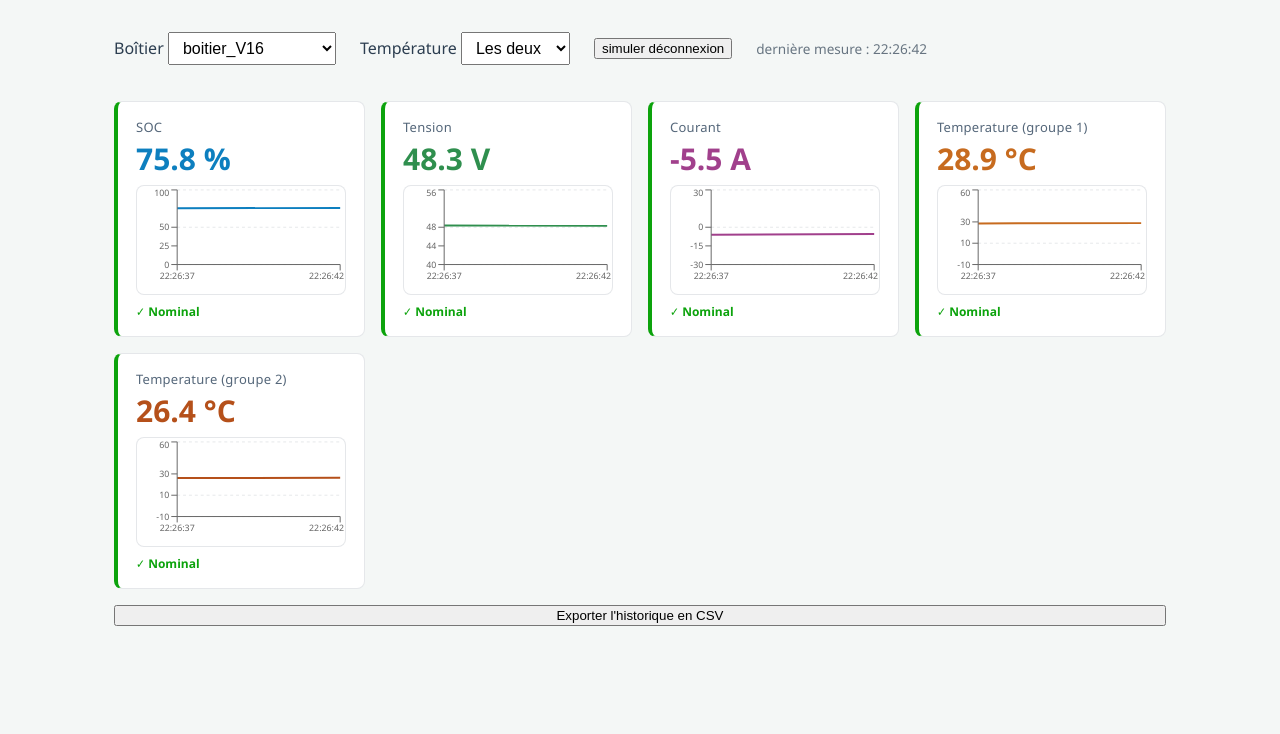
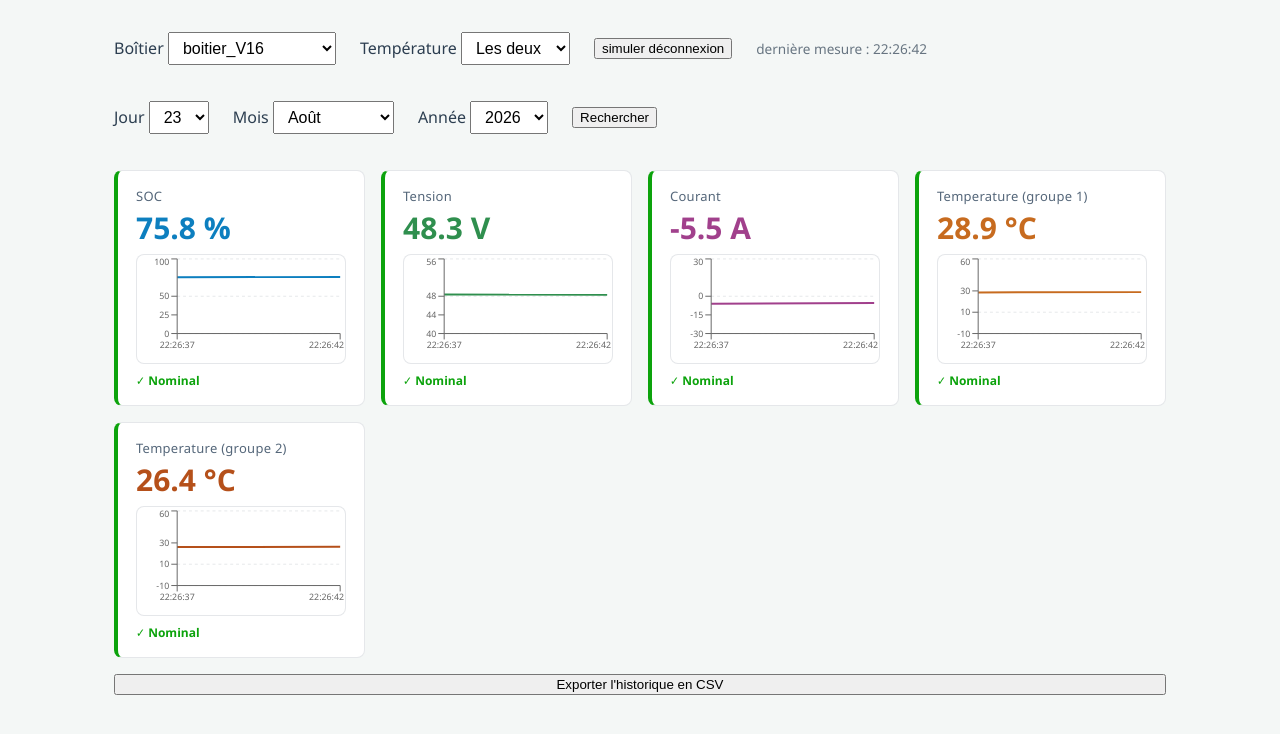
Before and after one commit to lbeanou2007-crypto/omega-power, a React (Vite) app: page / in a window 1280 px wide. Shown: the top 734 px of the page. Built offline with nearby package versions, Linux system fonts and the light colour scheme.

Commit message:
ajout des recherche temporelle (historique)

```diff
--- a/src/App.jsx
+++ b/src/App.jsx
@@ -24,6 +24,10 @@ const LIMITS = {
 
 const BOITIERS = ["boitier_V16", "boitier_BMS_V14", "boitier_V16+MAC"];
 const TEMP_MODES = ["Groupe 1", "Groupe 2", "Les deux"];
+const MOIS = [
+  "Janvier", "Février", "Mars", "Avril", "Mai", "Juin",
+  "Juillet", "Août", "Septembre", "Octobre", "Novembre", "Décembre",
+];
 
 // Détermine si une valeur est dans sa plage nominale (min/max) ou en alerte.
 // Utilisé à la fois pour la classe CSS de la tuile (ok/crit) et pour le badge
@@ -32,14 +36,92 @@ function statusOf(value, min, max) {
   return value < min || value > max ? "crit" : "ok";
 }
 
+// --- Génération de données historiques SIMULÉES ---------------------------
+// Pas de vraie base de données pour l'instant : on génère une journée de
+// mesures plausibles pour un (boîtier, jour) donné. Le générateur est
+// "seedé" à partir de la date + du boîtier, donc une même recherche renvoie
+// toujours les mêmes valeurs (utile pour tester l'IHM de façon reproductible).
+
+// Petit générateur pseudo-aléatoire déterministe (mulberry32).
+function creerRng(seed) {
+  let a = seed >>> 0;
+  return function () {
+    a |= 0;
+    a = (a + 0x6d2b79f5) | 0;
+    let t = Math.imul(a ^ (a >>> 15), 1 | a);
+    t = (t + Math.imul(t ^ (t >>> 7), 61 | t)) ^ t;
+    return ((t ^ (t >>> 14)) >>> 0) / 4294967296;
+  };
+}
+
+// Transforme une chaîne (ex: "2024-03-14|boitier_V16") en entier pour servir
+// de graine au générateur pseudo-aléatoire.
+function hashSeed(str) {
+  let h = 2166136261;
+  for (let i = 0; i < str.length; i++) {
+    h ^= str.charCodeAt(i);
+    h = Math.imul(h, 16777619);
+  }
+  return h >>> 0;
+}
+
+// Génère un point de mesure plausible pour un instant donné de la journée
+// (heureDecimal ∈ [0, 24[), avec une légère variation sinusoïdale + du bruit.
+function genererPoint(rng, heureDecimal) {
+  const cycle = Math.sin((heureDecimal / 24) * Math.PI * 2);
+  const soc = clamp(60 + cycle * 25 + (rng() - 0.5) * 8, LIMITS.soc.floor, LIMITS.soc.ceil);
+  const tension = clamp(48 + cycle * 2.5 + (rng() - 0.5) * 1.2, LIMITS.tension.floor, LIMITS.tension.ceil);
+  const courant = clamp(cycle * 12 + (rng() - 0.5) * 6, LIMITS.courant.floor, LIMITS.courant.ceil);
+  const temp1 = clamp(24 + cycle * 8 + (rng() - 0.5) * 3, LIMITS.temp1.floor, LIMITS.temp1.ceil);
+  const temp2 = clamp(23 + cycle * 8 + (rng() - 0.5) * 3, LIMITS.temp2.floor, LIMITS.temp2.ceil);
+  return { soc, tension, courant, temp1, temp2 };
+}
+
+function clamp(v, min, max) {
+  return Math.min(max, Math.max(min, v));
+}
+
+// Génère une journée complète (un point toutes les 30 minutes) pour le
+// boîtier et la date donnés.
+function genererHistoriqueSimule(boitier, annee, mois, jour) {
+  const dateStr = `${annee}-${String(mois).padStart(2, "0")}-${String(jour).padStart(2, "0")}`;
+  const rng = creerRng(hashSeed(`${dateStr}|${boitier}`));
+  const points = [];
+  for (let demiHeure = 0; demiHeure < 48; demiHeure++) {
+    const heureDecimal = demiHeure / 2;
+    const h = Math.floor(heureDecimal);
+    const m = heureDecimal % 1 === 0 ? "00" : "30";
+    const mesure = genererPoint(rng, heureDecimal);
+    points.push({
+      time: `${String(h).padStart(2, "0")}:${m}`,
+      ...mesure,
+    });
+  }
+  return { dateStr, points };
+}
+
+// Vérifie qu'un triplet jour/mois/année correspond à une vraie date
+// (rejette par ex. le 31 février) et qu'elle n'est pas dans le futur.
+function dateEstValide(annee, mois, jour) {
+  const d = new Date(annee, mois - 1, jour);
+  const valide =
+    d.getFullYear() === annee && d.getMonth() === mois - 1 && d.getDate() === jour;
+  if (!valide) return false;
+  return d <= new Date();
+}
+
 export default function App() {
   const [boitier, setBoitier] = useState(BOITIERS[0]);
   const [tempMode, setTempMode] = useState("Les deux");
   const [connected, setConnected] = useState(true);
 
-  // Valeurs "instantanées" affichées dans les tuiles.
+  // "live" : mesures en direct (comportement d'origine).
+  // "historique" : résultat d'une recherche par date, données simulées.
+  const [mode, setMode] = useState("live");
+
+  // Valeurs "instantanées" affichées dans les tuiles (mode live).
   const [data, setData] = useState({
-    soc: 75,
+    soc: 110,
     tension: 48.2,
     courant: -6.4,
     temp1: 28.5,
@@ -47,14 +129,29 @@ export default function App() {
   });
 
   // Historique glissant (20 derniers points) utilisé par les mini-graphiques
-  // et par l'export CSV.
+  // et par l'export CSV en mode live.
   const [history, setHistory] = useState([]);
   const [lastUpdate, setLastUpdate] = useState(null);
   // Message d'erreur du dernier appel "BDD" en échec (distinct de la
   // déconnexion manuelle via le bouton).
   const [erreurReseau, setErreurReseau] = useState(null);
 
+  // --- État de la recherche par date -----------------------------------
+  const maintenant = new Date();
+  const [jourRecherche, setJourRecherche] = useState(maintenant.getDate());
+  const [moisRecherche, setMoisRecherche] = useState(maintenant.getMonth() + 1);
+  const [anneeRecherche, setAnneeRecherche] = useState(maintenant.getFullYear());
+  const [resultatRecherche, setResultatRecherche] = useState(null); // { dateStr, points }
+  const [erreurRecherche, setErreurRecherche] = useState(null);
+
+  const anneesDisponibles = [];
+  for (let a = maintenant.getFullYear(); a >= maintenant.getFullYear() - 5; a--) {
+    anneesDisponibles.push(a);
+  }
+
   useEffect(() => {
+    // En mode historique on n'interroge pas le boîtier en direct.
+    if (mode !== "live") return undefined;
     // Si on simule une déconnexion, on arrête complètement le sondage
     // (pas de nouvel appel, pas de mise à jour de l'historique).
     if (!connected) return undefined;
@@ -89,17 +186,45 @@ export default function App() {
       annule = true;
       clearInterval(id);
     };
-  }, [connected, boitier]); // relancé si on (re)connecte ou change de boîtier
+  }, [connected, boitier, mode]); // relancé si on (re)connecte, change de boîtier, ou change de mode
+
+  function lancerRecherche() {
+    if (!dateEstValide(anneeRecherche, moisRecherche, jourRecherche)) {
+      setErreurRecherche("Cette date n'existe pas (ou est dans le futur).");
+      setResultatRecherche(null);
+      return;
+    }
+    setErreurRecherche(null);
+    const resultat = genererHistoriqueSimule(boitier, anneeRecherche, moisRecherche, jourRecherche);
+    setResultatRecherche(resultat);
+    setMode("historique");
+  }
+
+  function revenirAuDirect() {
+    setMode("live");
+    setResultatRecherche(null);
+    setErreurRecherche(null);
+  }
+
+  // Source des mesures affichées dans les tuiles : le dernier point de
+  // l'historique simulé en mode "historique", sinon les données live.
+  const dataAffichee =
+    mode === "historique" && resultatRecherche
+      ? resultatRecherche.points[resultatRecherche.points.length - 1]
+      : data;
+
+  const historiqueAffiche =
+    mode === "historique" && resultatRecherche ? resultatRecherche.points : history;
 
   // Liste complète des métriques possibles, avant filtrage par le sélecteur
   // de température. Chaque entrée regroupe tout ce dont une tuile a besoin :
   // libellé, unité, valeur courante, plage nominale/bornes et couleur.
   const allMetrics = [
-    { key: "soc", label: "SOC", unit: "%", value: data.soc, ...LIMITS.soc },
-    { key: "tension", label: "Tension", unit: "V", value: data.tension, ...LIMITS.tension },
-    { key: "courant", label: "Courant", unit: "A", value: data.courant, ...LIMITS.courant },
-    { key: "temp1", label: "Temperature (groupe 1)", unit: "°C", value: data.temp1, ...LIMITS.temp1 },
-    { key: "temp2", label: "Temperature (groupe 2)", unit: "°C", value: data.temp2, ...LIMITS.temp2 },
+    { key: "soc", label: "SOC", unit: "%", value: dataAffichee.soc, ...LIMITS.soc },
+    { key: "tension", label: "Tension", unit: "V", value: dataAffichee.tension, ...LIMITS.tension },
+    { key: "courant", label: "Courant", unit: "A", value: dataAffichee.courant, ...LIMITS.courant },
+    { key: "temp1", label: "Temperature (groupe 1)", unit: "°C", value: dataAffichee.temp1, ...LIMITS.temp1 },
+    { key: "temp2", label: "Temperature (groupe 2)", unit: "°C", value: dataAffichee.temp2, ...LIMITS.temp2 },
   ];
 
   // Filtre les tuiles température affichées selon le sélecteur "Groupe 1 /
@@ -112,7 +237,7 @@ export default function App() {
 
   function exportToCSV() {
     const headers = ["Heure", ...metrics.map((m) => `${m.label} (${m.unit})`)];
-    const rows = history.map((point) => [
+    const rows = historiqueAffiche.map((point) => [
       point.time,
       ...metrics.map((m) => point[m.key].toFixed(1)),
     ]);
@@ -125,7 +250,9 @@ export default function App() {
     const url = URL.createObjectURL(blob);
     const link = document.createElement("a");
     link.href = url;
-    link.download = "historique_batterie.csv";
+    const suffixe =
+      mode === "historique" && resultatRecherche ? resultatRecherche.dateStr : "direct";
+    link.download = `historique_batterie_${suffixe}.csv`;
     link.click();
     URL.revokeObjectURL(url);
   }
@@ -157,17 +284,72 @@ export default function App() {
         <button type="button" onClick={() => setConnected((c) => !c)}>
           {connected ? "simuler déconnexion" : "reconnecter"}
         </button>
-        {lastUpdate && (
+        {mode === "live" && lastUpdate && (
           <span className="horodatage">
             dernière mesure : {lastUpdate.toLocaleTimeString("fr-FR")}
           </span>
         )}
       </div>
 
-      {!connected && (
+      {/* Recherche de données historiques par jour / mois / année.
+          Les données renvoyées sont simulées (pas de vraie base de
+          données branchée pour l'instant), mais reproductibles : une
+          même date + un même boîtier redonnent toujours les mêmes
+          valeurs. */}
+      <div className="selecteur recherche-historique">
+        <label>
+          Jour{" "}
+          <select value={jourRecherche} onChange={(e) => setJourRecherche(Number(e.target.value))}>
+            {Array.from({ length: 31 }, (_, i) => i + 1).map((j) => (
+              <option key={j} value={j}>
+                {j}
+              </option>
+            ))}
+          </select>
+        </label>
+        <label>
+          Mois{" "}
+          <select value={moisRecherche} onChange={(e) => setMoisRecherche(Number(e.target.value))}>
+            {MOIS.map((nom, i) => (
+              <option key={nom} value={i + 1}>
+                {nom}
+              </option>
+            ))}
+          </select>
+        </label>
+        <label>
+          Année{" "}
+          <select value={anneeRecherche} onChange={(e) => setAnneeRecherche(Number(e.target.value))}>
+            {anneesDisponibles.map((a) => (
+              <option key={a} value={a}>
+                {a}
+              </option>
+            ))}
+          </select>
+        </label>
+        <button type="button" onClick={lancerRecherche}>
+          Rechercher
+        </button>
+        {mode === "historique" && (
+          <button type="button" onClick={revenirAuDirect}>
+            Revenir au direct
+          </button>
+        )}
+      </div>
+
+      {erreurRecherche && <div className="erreur">{erreurRecherche}</div>}
+
+      {mode === "historique" && resultatRecherche && (
+        <div className="erreur" style={{ background: "#eef3fb", color: "#1d3a5f" }}>
+          Données simulées pour le {resultatRecherche.dateStr} ({boitier}) — aucune base de
+          données réelle n'est encore branchée.
+        </div>
+      )}
+
+      {mode === "live" && !connected && (
         <div className="erreur">Connexion au boîtier {boitier} interrompue.</div>
       )}
-      {connected && erreurReseau && (
+      {mode === "live" && connected && erreurReseau && (
         <div className="erreur">Erreur de lecture : {erreurReseau}</div>
       )}
 
@@ -191,7 +373,7 @@ export default function App() {
                 l'état ::after (toujours calculé après tous les enfants). */}
             <div style={{ width: "100%", height: 110, marginTop: 4 }}>
               <ResponsiveContainer>
-                <LineChart data={history} margin={{ top: 4, right: 4, left: -20, bottom: 0 }}>
+                <LineChart data={historiqueAffiche} margin={{ top: 4, right: 4, left: -20, bottom: 0 }}>
                   <CartesianGrid strokeDasharray="3 3" vertical={false} />
                   <XAxis dataKey="time" tick={{ fontSize: 9 }} minTickGap={30} />
                   {/* domain fixé sur floor/ceil (bornes physiques) plutôt que sur
@@ -218,7 +400,7 @@ export default function App() {
       })}
 
       {/* Désactivé tant qu'il n'y a aucune mesure à exporter. */}
-      <button onClick={exportToCSV} disabled={history.length === 0}>
+      <button onClick={exportToCSV} disabled={historiqueAffiche.length === 0}>
         Exporter l'historique en CSV
       </button>
     </div>
```
